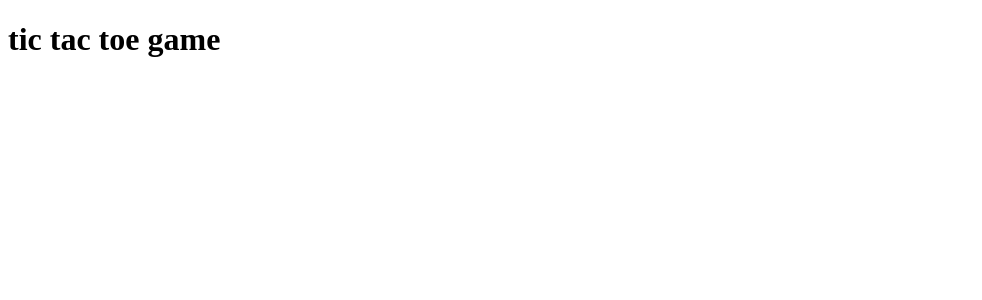
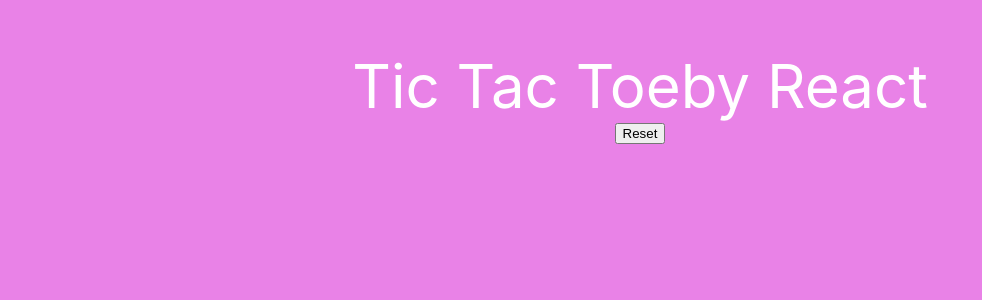
Before and after one commit to Endale2/tic-tac-toe-game-React-, a React (Create React App) app: page / in a window 1280 px wide. Shown: the top 300 px of the page, without its empty margins (0-982 px from the left). Built offline with nearby package versions, Linux system fonts and the light colour scheme.

Commit message:
third commit

```diff
--- a/src/index.css
+++ b/src/index.css
@@ -5,6 +5,7 @@
     sans-serif;
   -webkit-font-smoothing: antialiased;
   -moz-osx-font-smoothing: grayscale;
+  background: #e982e7;
 }
 
 code {
--- a/src/index.js
+++ b/src/index.js
@@ -2,6 +2,7 @@
 import ReactDOM from 'react-dom/client';
 import App from './App';
 import reportWebVitals from './reportWebVitals';
+import "./index.css"
 
 const root = ReactDOM.createRoot(document.getElementById('root'));
 root.render(
--- a/src/tictactoe/TicTacToe.css
+++ b/src/tictactoe/TicTacToe.css
@@ -0,0 +1,11 @@
+.container {
+    text-align: center;
+}
+.title{
+   margin-top: 50px;
+   color:white;
+   font-size:60px;
+   display:flex;
+   justify-content: center;
+   align-items: center;
+}
--- a/src/tictactoe/tic-tac-toe.jsx
+++ b/src/tictactoe/tic-tac-toe.jsx
@@ -1,9 +1,16 @@
 import React from 'react'
-
+import "./TicTacToe.css"
+import O from "../assets/O.png"
+import X from "../assets/X.png"
 function TicTacToe() {
   return (
-    <div>
-      <h1>tic tac toe game</h1>
+    <div className="container">
+      <div className="title">Tic Tac Toe<span>by React</span></div>
+      <div className="game-board">
+
+
+      </div>
+      <button className="reset">Reset</button>
     </div>
   )
 }
```
Also changed, not shown: src/assets/O.png (added), src/assets/X.png (added).
